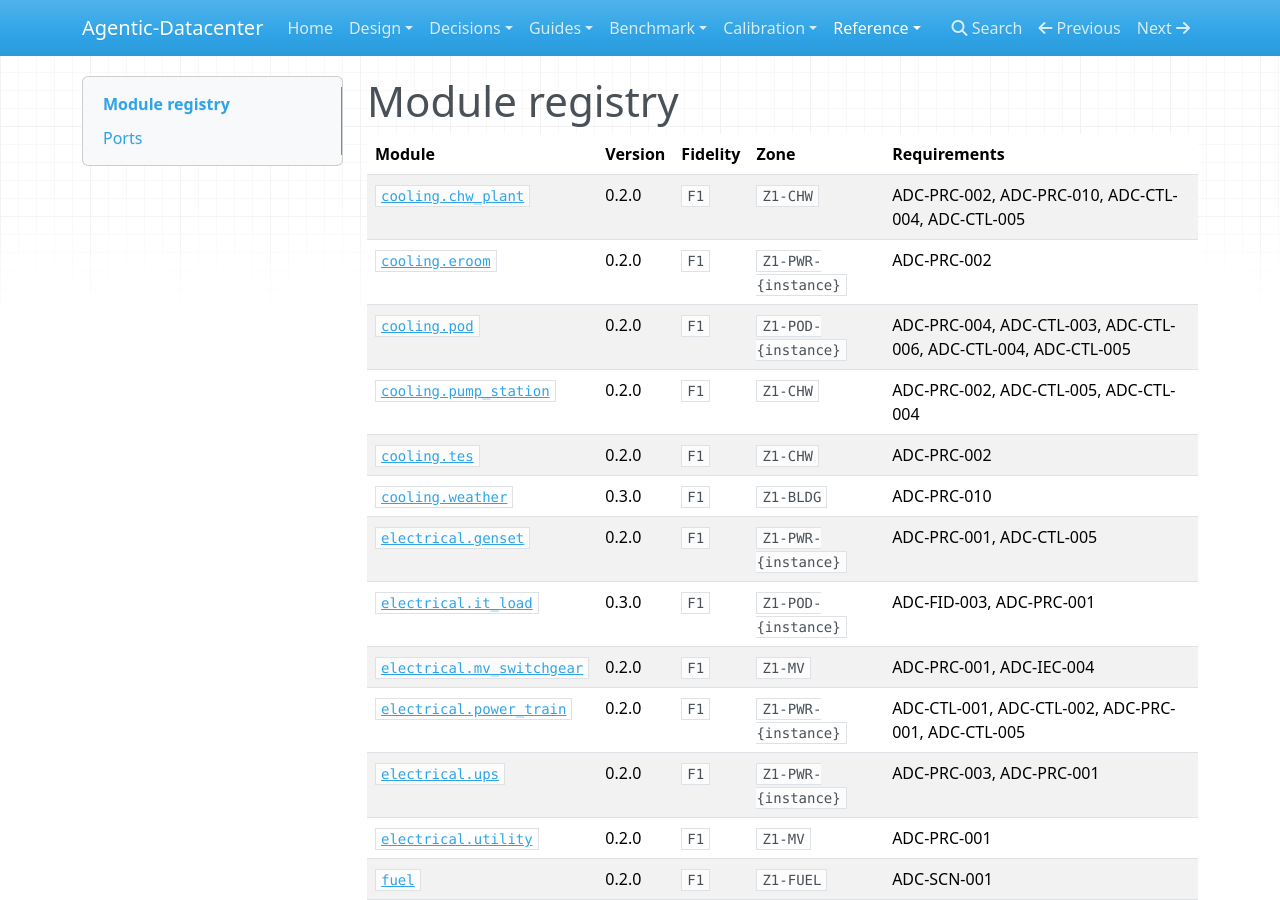
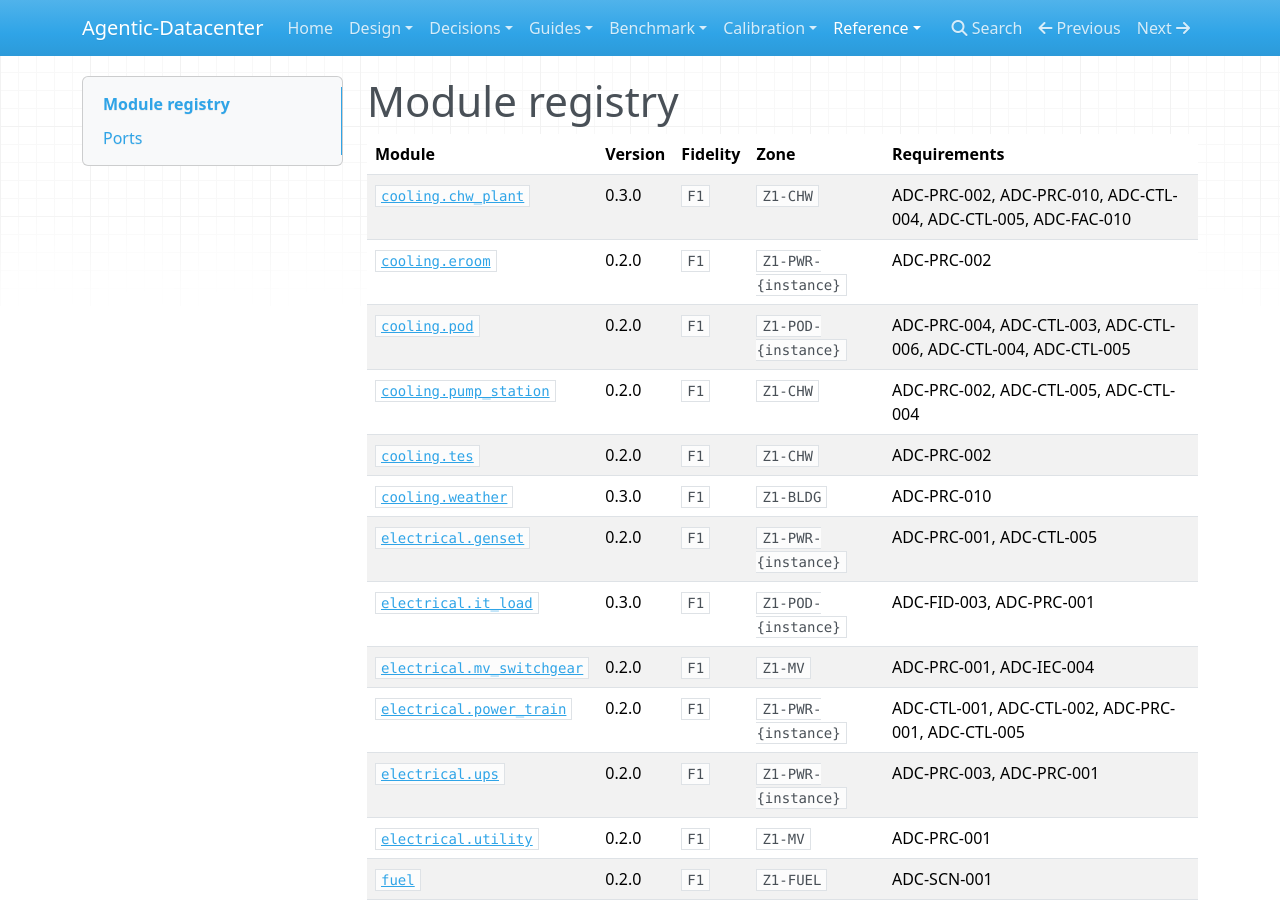
Before and after one commit to agentic-datacenter/agentic-datacenter, an MkDocs documentation site: the page built from docs/reference/modules.md, in a window 1280 px wide and 900 px high. Built offline with MkDocs 1.6.1, drawn with Linux system fonts in a browser that asks for light colours; nearby versions of some CDN libraries.

Commit message:
The design document and the changelog for the number of chillers

```diff
--- a/docs/reference/modules.md
+++ b/docs/reference/modules.md
@@ -4,7 +4,7 @@
 
 | Module | Version | Fidelity | Zone | Requirements |
 | --- | --- | --- | --- | --- |
-| [`cooling.chw_plant`](../design/modules/cooling.chw_plant.md) | 0.2.0 | `F1` | `Z1-CHW` | ADC-PRC-002, ADC-PRC-010, ADC-CTL-004, ADC-CTL-005 |
+| [`cooling.chw_plant`](../design/modules/cooling.chw_plant.md) | 0.3.0 | `F1` | `Z1-CHW` | ADC-PRC-002, ADC-PRC-010, ADC-CTL-004, ADC-CTL-005, ADC-FAC-010 |
 | [`cooling.eroom`](../design/modules/cooling.eroom.md) | 0.2.0 | `F1` | `Z1-PWR-{instance}` | ADC-PRC-002 |
 | [`cooling.pod`](../design/modules/cooling.pod.md) | 0.2.0 | `F1` | `Z1-POD-{instance}` | ADC-PRC-004, ADC-CTL-003, ADC-CTL-006, ADC-CTL-004, ADC-CTL-005 |
 | [`cooling.pump_station`](../design/modules/cooling.pump_station.md) | 0.2.0 | `F1` | `Z1-CHW` | ADC-PRC-002, ADC-CTL-005, ADC-CTL-004 |
--- a/modules.lock.yaml
+++ b/modules.lock.yaml
@@ -16,6 +16,7 @@ modules:
   - ADC-PRC-010
   - ADC-CTL-004
   - ADC-CTL-005
+  - ADC-FAC-010
   spec: docs/design/modules/cooling.chw_plant.md
 - id: cooling.eroom
   version: 0.2.0
--- a/packages/agentic-datacenter-plant/src/agentic_datacenter/plant/cooling/chw_plant/module.yaml
+++ b/packages/agentic-datacenter-plant/src/agentic_datacenter/plant/cooling/chw_plant/module.yaml
@@ -9,5 +9,5 @@ requires:
   - {port: power_2, type: electrical}
   - {port: power_3, type: electrical}
 zone: Z1-CHW
-requirements: [ADC-PRC-002, ADC-PRC-010, ADC-CTL-004, ADC-CTL-005]
+requirements: [ADC-PRC-002, ADC-PRC-010, ADC-CTL-004, ADC-CTL-005, ADC-FAC-010]
 spec: docs/design/modules/cooling.chw_plant.md
```
Also changed, not shown: CHANGELOG.md (+1 -0 lines), docs/design/SDD-ADC-001.md (+2 -2 lines), docs/reference/requirements.md (+2 -2 lines), 2 other files.
